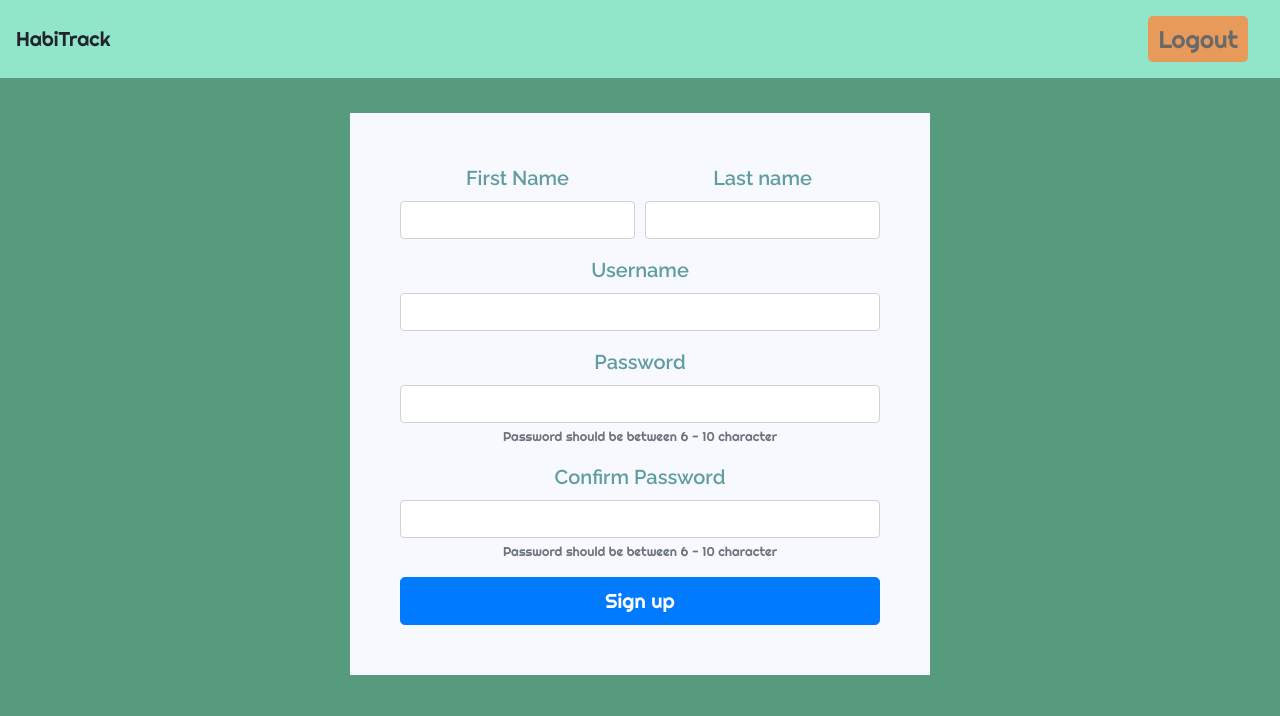
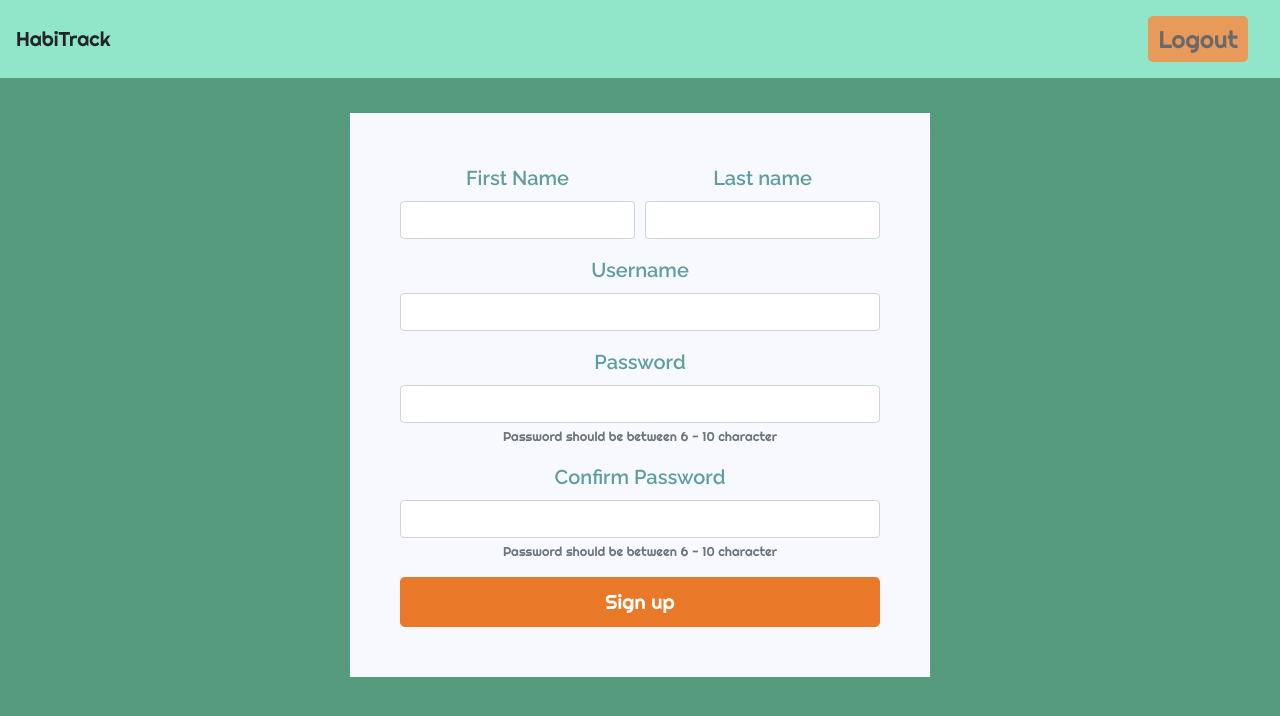
Before and after one commit to igor-krz/habits-app, a React (Create React App) app in the folder habitapp/: page /register in a window 1280 px wide. Shown: the top 716 px of the page. Built offline with nearby package versions, Linux system fonts and the light colour scheme.

Commit message:
final css

```diff
--- a/habitapp/src/App.css
+++ b/habitapp/src/App.css
@@ -161,3 +161,11 @@ span.input-group-text {
   width: 250px;
   height: 100px;
 }
+div#aside1 {
+  margin: 10px;
+}
+button.btn.btn-primary.btn-lg.btn-block {
+  background-color: #e97929;
+  border: none;
+  padding: 10px;
+}
--- a/habitapp/src/Components/HabitCheckForm.js
+++ b/habitapp/src/Components/HabitCheckForm.js
@@ -87,7 +87,7 @@ class HabitCheckForm extends Component {
         ) : (
           <div>
             {" "}
-            <h1>No Habits to complete</h1>{" "}
+            <h1>Yuppy No habits to complete</h1>{" "}
           </div>
         )}
       </div>
--- a/habitapp/src/Components/NewHabit.js
+++ b/habitapp/src/Components/NewHabit.js
@@ -51,7 +51,7 @@ export class NewHabit extends Component {
       <div>
         <button
           type="button"
-          className="btn btn-primary"
+          className="btn btn-primary btn-lg btn-block"
           data-toggle="modal"
           data-target=".bd-example-modal-lg"
         >
--- a/habitapp/src/Containers/Dashboard.js
+++ b/habitapp/src/Containers/Dashboard.js
@@ -54,10 +54,10 @@ class Dashboard extends Component {
             <div id="aside1">
               <NewHabit user={user_id} date={date} />
             </div>
-
+            <div id="aside2">
               <button
                 type="button"
-              className="btn btn-primary"
+                className="btn btn-primary btn-lg btn-block"
                 data-toggle="modal"
                 data-target="#exampleModal"
               >
@@ -105,6 +105,7 @@ class Dashboard extends Component {
             </div>
           </div>
         </div>
+      </div>
     );
   }
 }
```
Lines whose indentation alone changed are shown as unchanged.
